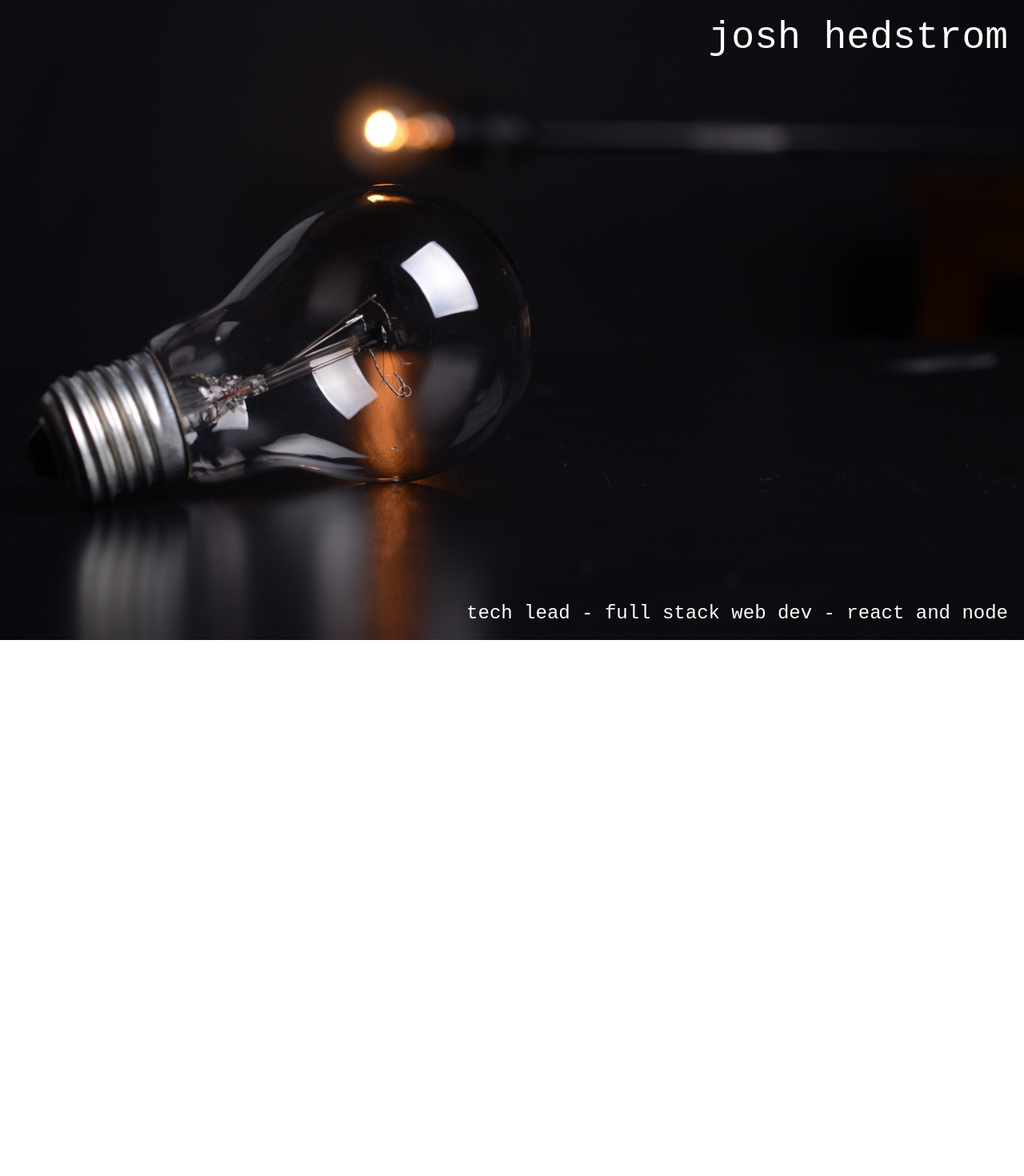
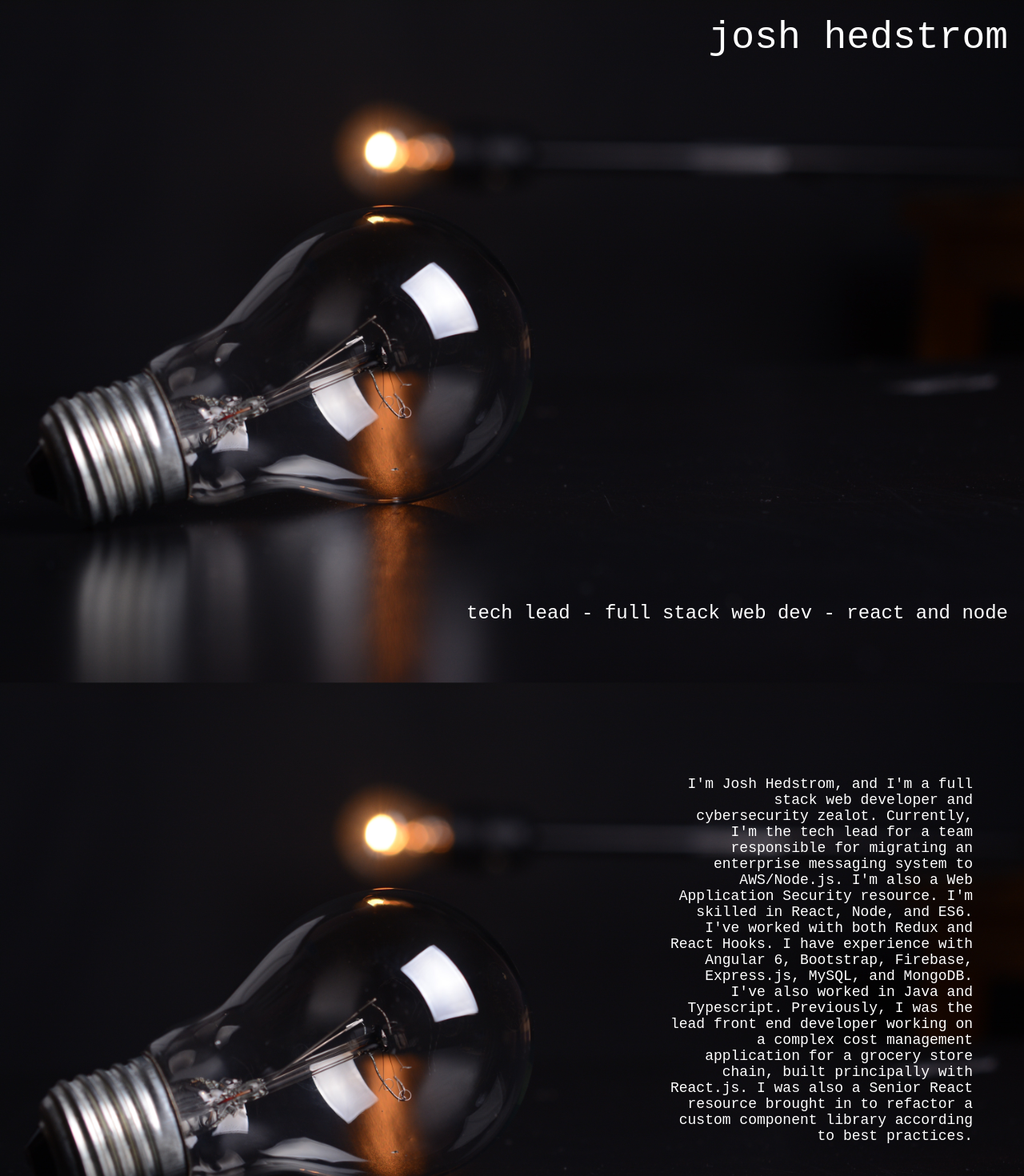
Before and after one commit to joshhedstrom/me, a React (Create React App) app in the folder client/: page / in a window 1280 px wide. Shown: the top 1470 px of the page at 80% size. Before the commit the page ends 800 px from the top, so only its background shows below. Built offline with nearby package versions, Linux system fonts and the light colour scheme.

Commit message:
scaffolded bio and added scroll snapping

```diff
--- a/client/src/components/BioComponent/BioComponent.js
+++ b/client/src/components/BioComponent/BioComponent.js
@@ -0,0 +1,36 @@
+import React from 'react';
+
+import './index.css';
+
+function BioComponent(props) {
+  return (
+    <div className="bio__wrapper">
+      <p className="bio__content">
+        I'm Josh Hedstrom, and I'm a full stack web developer and cybersecurity
+        zealot. Currently, I'm the tech lead for a team responsible for
+        migrating an enterprise messaging system to AWS/Node.js. I'm also a Web
+        Application Security resource. I'm skilled in React, Node, and ES6. I've
+        worked with both Redux and React Hooks. I have experience with Angular
+        6, Bootstrap, Firebase, Express.js, MySQL, and MongoDB. I've also worked
+        in Java and Typescript. Previously, I was the lead front end developer
+        working on a complex cost management application for a grocery store
+        chain, built principally with React.js. I was also a Senior React
+        resource brought in to refactor a custom component library according to
+        best practices.
+
+        {/* Full Stack Web Development enables me to utilize my
+        artistic and logical abilities to thoughtfully engineer precision
+        applications that are efficient, intuitive, and maintainable. I'm a hard
+        worker and a quick learner; I'm creative, energetic, logical and always
+        curious. I am passionate about writing clean code that is easy to read
+        and maintain.
+
+        When I'm not coding, I enjoy running, music, craft beer,
+        and spending time with my family. I currently live in Albuquerque, NM
+        with my wife and two kids. */}
+      </p>
+    </div>
+  );
+}
+
+export default BioComponent;
--- a/client/src/components/BioComponent/index.css
+++ b/client/src/components/BioComponent/index.css
@@ -0,0 +1,17 @@
+.bio__wrapper {
+    display: flex;
+    flex-direction: column;
+    justify-content: space-around;
+
+    height: 100vh;
+}
+
+.bio__content {
+    width: 30%;
+    margin-left: 65%;
+
+    color: white;
+    font-family: 'Courier New', Courier, monospace;
+    font-size: 18px;
+    text-align: right;
+}
--- a/client/src/components/BioComponent/index.js
+++ b/client/src/components/BioComponent/index.js
@@ -0,0 +1 @@
+export { default } from './BioComponent';
--- a/client/src/pages/MainPage/MainPage.js
+++ b/client/src/pages/MainPage/MainPage.js
@@ -3,14 +3,16 @@ import React, { Component } from 'react';
 import HeaderComponent from '../../components/HeaderComponent/HeaderComponent';
 
 import './index.css';
+import BioComponent from '../../components/BioComponent/BioComponent';
 
 class MainPage extends Component {
   state = {};
 
   render() {
     return (
-      <div>
-        <HeaderComponent />
+      <div className="mainpage__wrapper">
+        <HeaderComponent className="scroll-child" />
+        <BioComponent className="scroll-child" />
       </div>
     );
   }
--- a/client/src/pages/MainPage/index.css
+++ b/client/src/pages/MainPage/index.css
@@ -5,3 +5,14 @@ html {
   background-position: center center;
   background-attachment: fixed;
 }
+
+.mainpage__wrapper {
+  max-height: 100vh;
+  scroll-snap-type: mandatory;
+  /* scroll-snap-points-y: repeat(3rem); */
+  scroll-snap-type: y mandatory;
+}
+
+.scroll-child {
+  scroll-snap-align: start;
+}
```
